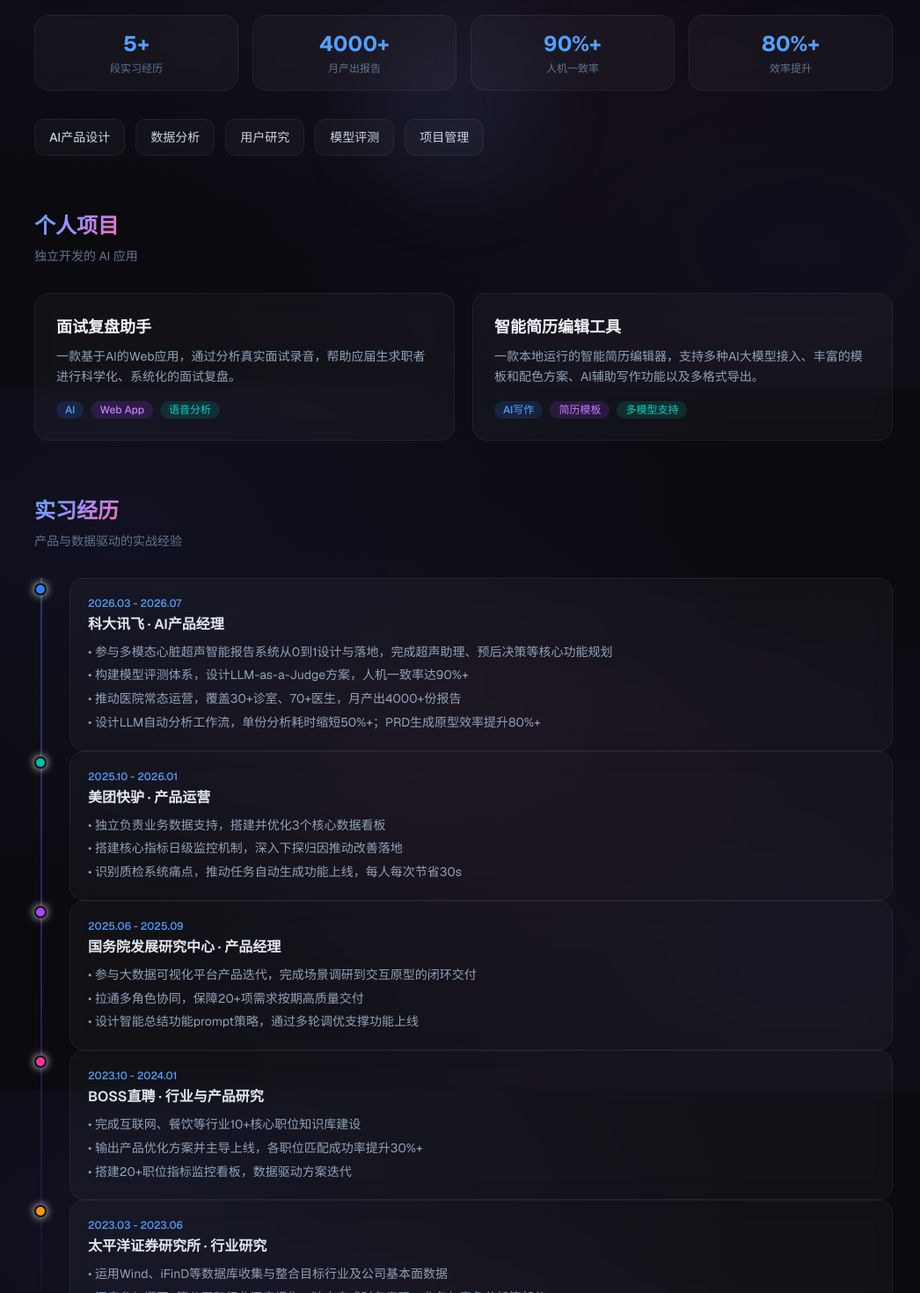
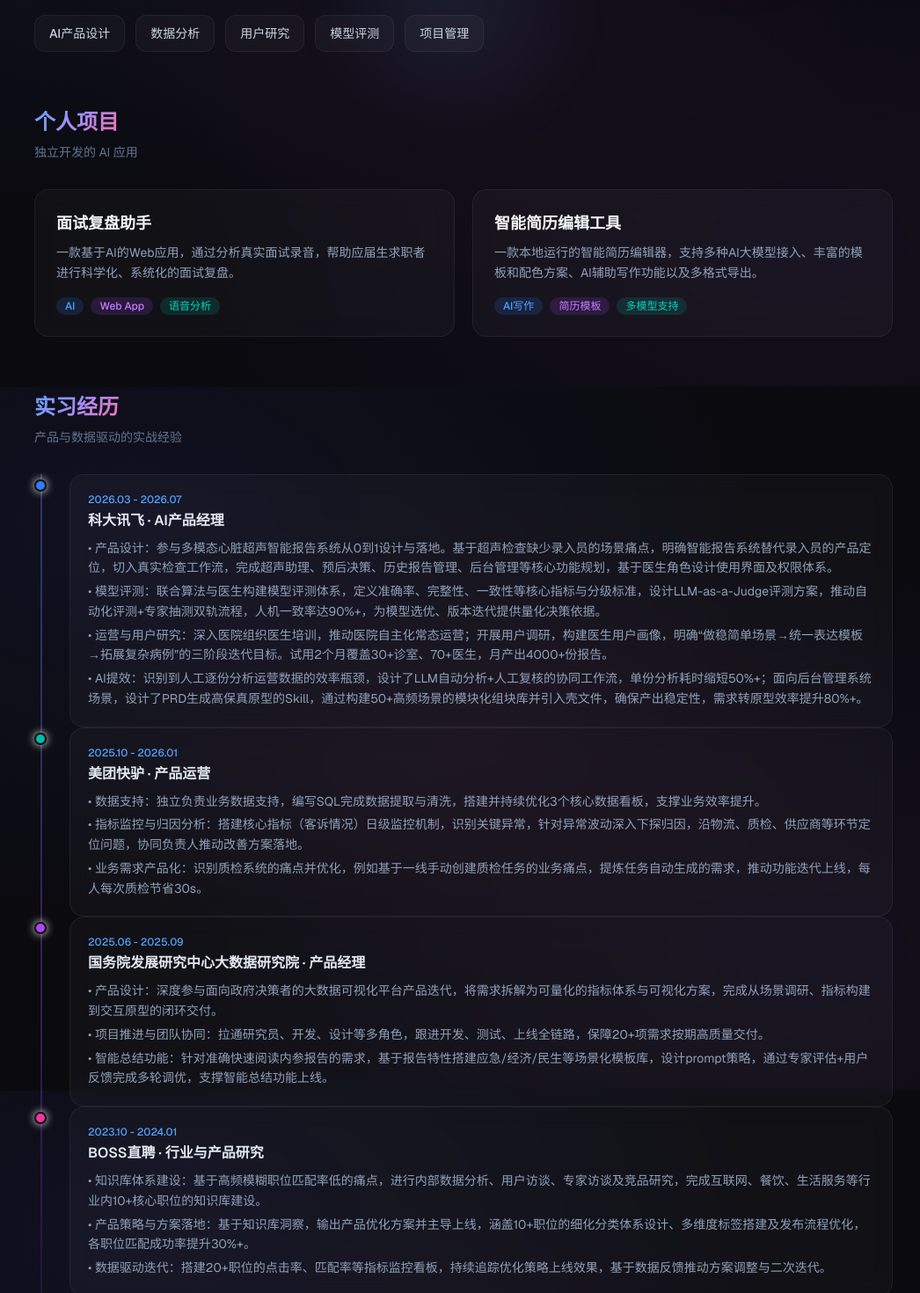
Before and after one commit to aurostars/aurostars.github.io, a Next.js app: page / in a window 1280 px wide. Shown: the part 360-1830 px from the top of the page at 88% size, without its empty margins (113-1159 px from the left). Built offline with nearby package versions, Linux system fonts and the light colour scheme.

Commit message:
删除数据统计板块，实习经历描述严格对齐简历原文

```diff
--- a/src/app/page.tsx
+++ b/src/app/page.tsx
@@ -29,23 +29,7 @@ export default function Home() {
             </div>
           </Animate>
 
-          <Animate delay={200}>
-            <div className="mt-10 grid grid-cols-2 gap-4 sm:grid-cols-4">
-              {[
-                { value: "5+", label: "段实习经历" },
-                { value: "4000+", label: "月产出报告" },
-                { value: "90%+", label: "人机一致率" },
-                { value: "80%+", label: "效率提升" },
-              ].map((item) => (
-                <div key={item.label} className="glass rounded-2xl p-4 text-center transition-all duration-300 hover:-translate-y-1 hover:shadow-lg hover:shadow-blue-500/5">
-                  <p className="text-2xl font-bold text-blue-400">{item.value}</p>
-                  <p className="mt-1 text-xs text-slate-500">{item.label}</p>
-                </div>
-              ))}
-            </div>
-          </Animate>
-
-          <div className="mt-8 flex flex-wrap gap-3">
+          <div className="mt-10 flex flex-wrap gap-3">
             {["AI产品设计", "数据分析", "用户研究", "模型评测", "项目管理"].map((tag, i) => (
               <Animate key={tag} type="fade-scale" delay={300 + i * 100}>
                 <div className="glass flex items-center gap-2.5 rounded-xl px-4 py-2.5 transition-all duration-300 hover:-translate-y-1 hover:shadow-lg hover:shadow-blue-500/5">
@@ -127,10 +111,10 @@ export default function Home() {
               role: "AI产品经理",
               color: "bg-blue-500",
               highlights: [
-                "参与多模态心脏超声智能报告系统从0到1设计与落地，完成超声助理、预后决策等核心功能规划",
-                "构建模型评测体系，设计LLM-as-a-Judge方案，人机一致率达90%+",
-                "推动医院常态运营，覆盖30+诊室、70+医生，月产出4000+份报告",
-                "设计LLM自动分析工作流，单份分析耗时缩短50%+；PRD生成原型效率提升80%+",
+                "产品设计：参与多模态心脏超声智能报告系统从0到1设计与落地。基于超声检查缺少录入员的场景痛点，明确智能报告系统替代录入员的产品定位，切入真实检查工作流，完成超声助理、预后决策、历史报告管理、后台管理等核心功能规划，基于医生角色设计使用界面及权限体系。",
+                "模型评测：联合算法与医生构建模型评测体系，定义准确率、完整性、一致性等核心指标与分级标准，设计LLM-as-a-Judge评测方案，推动自动化评测+专家抽测双轨流程，人机一致率达90%+，为模型选优、版本迭代提供量化决策依据。",
+                `运营与用户研究：深入医院组织医生培训，推动医院自主化常态运营；开展用户调研，构建医生用户画像，明确“做稳简单场景→统一表达模板→拓展复杂病例”的三阶段迭代目标。试用2个月覆盖30+诊室、70+医生，月产出4000+份报告。`,
+                "AI提效：识别到人工逐份分析运营数据的效率瓶颈，设计了LLM自动分析+人工复核的协同工作流，单份分析耗时缩短50%+；面向后台管理系统场景，设计了PRD生成高保真原型的Skill，通过构建50+高频场景的模块化组块库并引入壳文件，确保产出稳定性，需求转原型效率提升80%+。",
               ],
             },
             {
@@ -139,20 +123,20 @@ export default function Home() {
               role: "产品运营",
               color: "bg-teal-500",
               highlights: [
-                "独立负责业务数据支持，搭建并优化3个核心数据看板",
-                "搭建核心指标日级监控机制，深入下探归因推动改善落地",
-                "识别质检系统痛点，推动任务自动生成功能上线，每人每次节省30s",
+                "数据支持：独立负责业务数据支持，编写SQL完成数据提取与清洗，搭建并持续优化3个核心数据看板，支撑业务效率提升。",
+                "指标监控与归因分析：搭建核心指标（客诉情况）日级监控机制，识别关键异常，针对异常波动深入下探归因，沿物流、质检、供应商等环节定位问题，协同负责人推动改善方案落地。",
+                "业务需求产品化：识别质检系统的痛点并优化，例如基于一线手动创建质检任务的业务痛点，提炼任务自动生成的需求，推动功能迭代上线，每人每次质检节省30s。",
               ],
             },
             {
               date: "2025.06 - 2025.09",
-              company: "国务院发展研究中心",
+              company: "国务院发展研究中心大数据研究院",
               role: "产品经理",
               color: "bg-purple-500",
               highlights: [
-                "参与大数据可视化平台产品迭代，完成场景调研到交互原型的闭环交付",
-                "拉通多角色协同，保障20+项需求按期高质量交付",
-                "设计智能总结功能prompt策略，通过多轮调优支撑功能上线",
+                "产品设计：深度参与面向政府决策者的大数据可视化平台产品迭代，将需求拆解为可量化的指标体系与可视化方案，完成从场景调研、指标构建到交互原型的闭环交付。",
+                "项目推进与团队协同：拉通研究员、开发、设计等多角色，跟进开发、测试、上线全链路，保障20+项需求按期高质量交付。",
+                "智能总结功能：针对准确快速阅读内参报告的需求，基于报告特性搭建应急/经济/民生等场景化模板库，设计prompt策略，通过专家评估+用户反馈完成多轮调优，支撑智能总结功能上线。",
               ],
             },
             {
@@ -161,9 +145,9 @@ export default function Home() {
               role: "行业与产品研究",
               color: "bg-pink-500",
               highlights: [
-                "完成互联网、餐饮等行业10+核心职位知识库建设",
-                "输出产品优化方案并主导上线，各职位匹配成功率提升30%+",
-                "搭建20+职位指标监控看板，数据驱动方案迭代",
+                "知识库体系建设：基于高频模糊职位匹配率低的痛点，进行内部数据分析、用户访谈、专家访谈及竞品研究，完成互联网、餐饮、生活服务等行业内10+核心职位的知识库建设。",
+                "产品策略与方案落地：基于知识库洞察，输出产品优化方案并主导上线，涵盖10+职位的细化分类体系设计、多维度标签搭建及发布流程优化，各职位匹配成功率提升30%+。",
+                "数据驱动迭代：搭建20+职位的点击率、匹配率等指标监控看板，持续追踪优化策略上线效果，基于数据反馈推动方案调整与二次迭代。",
               ],
             },
             {
@@ -172,9 +156,10 @@ export default function Home() {
               role: "行业研究",
               color: "bg-amber-500",
               highlights: [
-                "运用Wind、iFinD等数据库收集与整合目标行业及公司基本面数据",
-                "深度参与撰写3篇公司和行业深度报告，独立完成财务表现、业务与竞争分析等部分",
-                "独立撰写8篇行业周报，持续跟踪市场动态",
+                "数据收集与处理：运用Wind、iFinD等数据库及公开信息渠道，收集与整合目标行业及公司的基本面数据，为研究提供可靠数据基础。",
+                "深度研究报告撰写：深度参与撰写3篇公司和行业深度报告，在公司报告中，独立完成基本情况、治理结构、财务表现、业务与竞争分析、战略规划部分；在行业报告中，独立完成周期研判、趋势分析及重点公司对比部分。",
+                "数据分析与可视化：运用Thinkcell、Excel等工具，对数据进行分析与可视化，有效呈现核心观点。",
+                "日常动态追踪：独立撰写8篇行业周报，持续跟踪市场动态。",
               ],
             },
           ].map((item, i) => (
```
